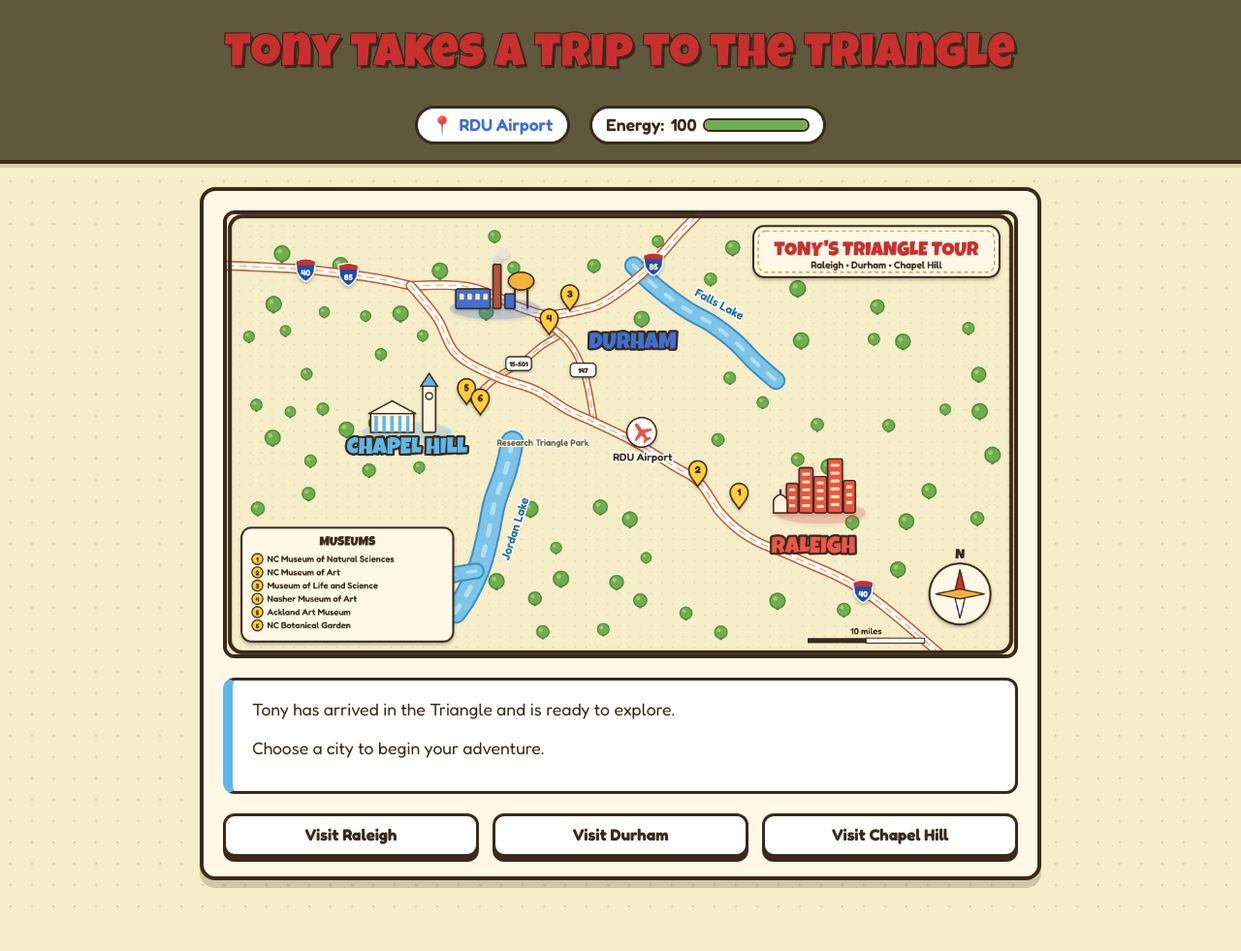
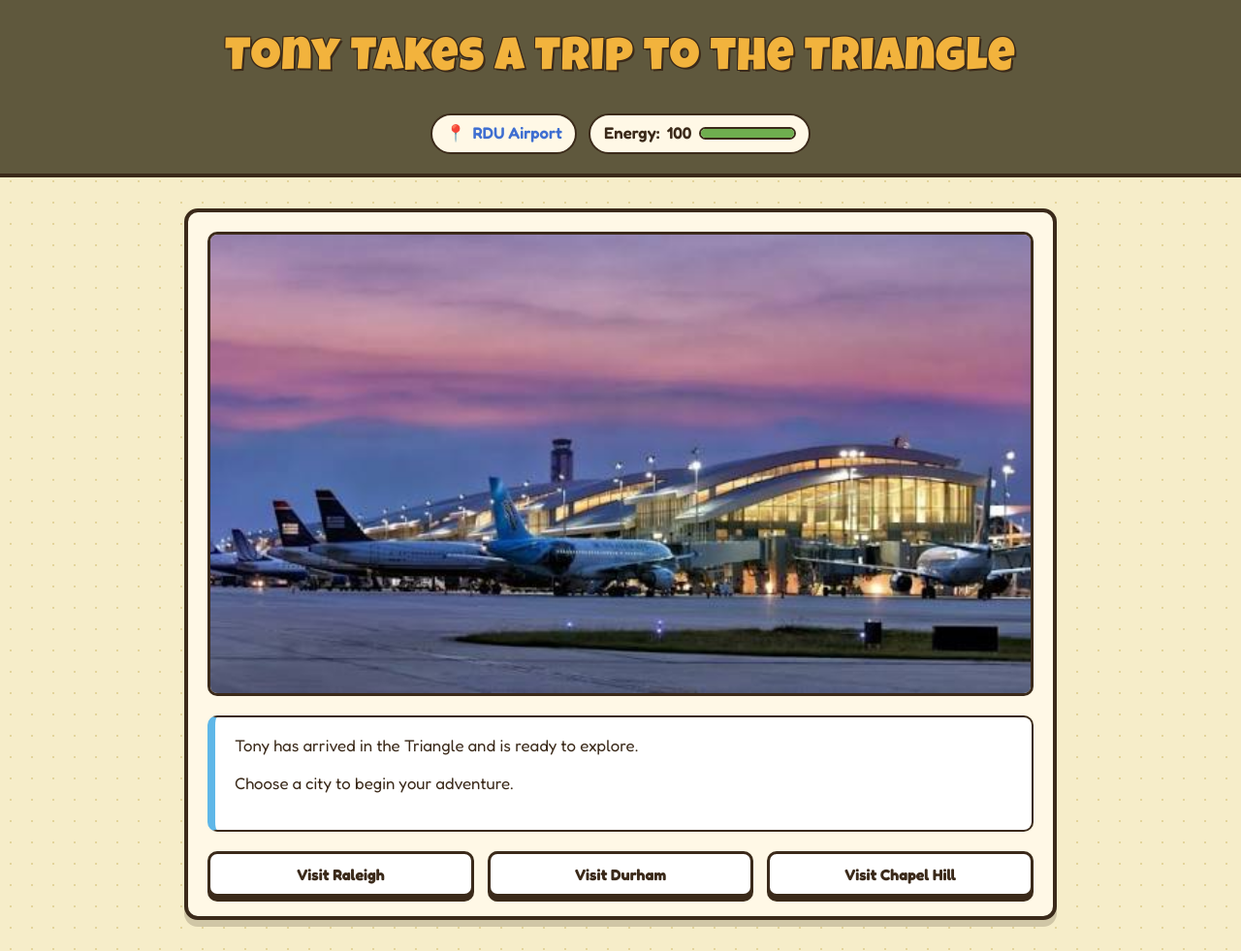
Before and after one commit to achunter3/WEB-115-Final-Project, a plain HTML site: page index.html in a window 1280 px wide. Shown: the whole page at 97% size. Before the commit the page ends 948 px from the top, so only its background shows below. Drawn offline with Linux system fonts and the light colour scheme.

Commit message:
Update images and styling

```diff
--- a/script.js
+++ b/script.js
@@ -6,116 +6,164 @@ const scenes = {
     paragraphs: [
       "Tony has arrived in the Triangle and is ready to explore.",
       "Choose a city to begin your adventure.",
-            ""
+      "",
     ],
-        image: "triangle-map.png",
+    image: "assets/image.png",
     imageAlt: "Map of the Triangle",
     tooltip: "Raleigh, Durham, and Chapel Hill make up the Research Triangle.",
     choices: [
       { label: "Visit Raleigh", target: "raleigh" },
       { label: "Visit Durham", target: "durham" },
-            { label: "Visit Chapel Hill", target: "chapelHill" }
-        ]
+      { label: "Visit Chapel Hill", target: "chapelHill" },
+    ],
   },
   raleigh: {
     title: "Raleigh",
-        paragraphs: ["Tony is exploring Raleigh.", "Choose a museum. Use Back to return to the airport.", ""],
-        image: "triangle-map.png",
+    paragraphs: [
+      "Tony is exploring Raleigh.",
+      "Choose a museum. Use Back to return to the airport.",
+      "",
+    ],
+    image: "assets/raleigh.png",
     imageAlt: "Map of the Triangle",
     choices: [
       { label: "NC Museum of Natural Sciences", target: "naturalSciences" },
-            { label: "NC Museum of Art", target: "raleighArt" }
-        ]
+      { label: "NC Museum of Art", target: "raleighArt" },
+    ],
   },
   durham: {
     title: "Durham",
-        paragraphs: ["Tony is exploring Durham.", "Choose a museum. Use Back to return to the airport.", ""],
-        image: "triangle-map.png",
+    paragraphs: [
+      "Tony is exploring Durham.",
+      "Choose a museum. Use Back to return to the airport.",
+      "",
+    ],
+    image: "assets/durham.png",
     imageAlt: "Map of the Triangle",
     choices: [
       { label: "Museum of Life and Science", target: "lifeAndScience" },
-            { label: "Nasher Museum of Art", target: "nasher" }
-        ]
+      { label: "Nasher Museum of Art", target: "nasher" },
+    ],
   },
   chapelHill: {
     title: "Chapel Hill",
-        paragraphs: ["Tony is exploring Chapel Hill.", "Choose a museum. Use Back to return to the airport.", ""],
-        image: "triangle-map.png",
+    paragraphs: [
+      "Tony is exploring Chapel Hill.",
+      "Choose a museum. Use Back to return to the airport.",
+      "",
+    ],
+    image: "assets/chapel-hill.png",
     imageAlt: "Map of the Triangle",
     choices: [
       { label: "Ackland Art Museum", target: "ackland" },
-            { label: "NC Botanical Garden", target: "botanicalGarden" }
-        ]
+      { label: "NC Botanical Garden", target: "botanicalGarden" },
+    ],
   },
   naturalSciences: {
     title: "NC Museum of Natural Sciences",
     city: "raleigh",
-        paragraphs: ["Tony is visiting the NC Museum of Natural Sciences.", "Add this museum's story or challenge here.", ""],
-        image: "triangle-map.png",
+    paragraphs: [
+      "Tony is visiting the NC Museum of Natural Sciences.",
+      "Add this museum's story or challenge here.",
+      "",
+    ],
+    image: "assets/natural-science.png",
     imageAlt: "Map of the Triangle",
-        choices: []
+    choices: [],
   },
   raleighArt: {
     title: "NC Museum of Art",
     city: "raleigh",
-        paragraphs: ["Tony is visiting the NC Museum of Art.", "Add this museum's story or challenge here.", ""],
-        image: "triangle-map.png",
+    paragraphs: [
+      "Tony is visiting the NC Museum of Art.",
+      "Add this museum's story or challenge here.",
+      "",
+    ],
+    image: "assets/art-museum.png",
     imageAlt: "Map of the Triangle",
-        choices: []
+    choices: [],
   },
   lifeAndScience: {
     title: "Museum of Life and Science",
     city: "durham",
-        paragraphs: ["Tony is visiting the Museum of Life and Science.", "Add this museum's story or challenge here.", ""],
-        image: "triangle-map.png",
+    paragraphs: [
+      "Tony is visiting the Museum of Life and Science.",
+      "Add this museum's story or challenge here.",
+      "",
+    ],
+    image: "assets/life-science.png",
     imageAlt: "Map of the Triangle",
-        choices: []
+    choices: [],
   },
   nasher: {
     title: "Nasher Museum of Art",
     city: "durham",
-        paragraphs: ["Tony is visiting the Nasher Museum of Art.", "Add this museum's story or challenge here.", ""],
-        image: "triangle-map.png",
+    paragraphs: [
+      "Tony is visiting the Nasher Museum of Art.",
+      "Add this museum's story or challenge here.",
+      "",
+    ],
+    image: "assets/nasher-art.png",
     imageAlt: "Map of the Triangle",
-        choices: []
+    choices: [],
   },
   ackland: {
     title: "Ackland Art Museum",
     city: "chapel-hill",
-        paragraphs: ["Tony is visiting the Ackland Art Museum.", "Add this museum's story or challenge here.", ""],
-        image: "triangle-map.png",
+    paragraphs: [
+      "Tony is visiting the Ackland Art Museum.",
+      "Add this museum's story or challenge here.",
+      "",
+    ],
+    image: "assets/ackland-art.png",
     imageAlt: "Map of the Triangle",
-        choices: []
+    choices: [],
   },
   botanicalGarden: {
     title: "NC Botanical Garden",
     city: "chapel-hill",
-        paragraphs: ["Tony is visiting the NC Botanical Garden.", "Add this museum's story or challenge here.", ""],
-        image: "triangle-map.png",
+    paragraphs: [
+      "Tony is visiting the NC Botanical Garden.",
+      "Add this museum's story or challenge here.",
+      "",
+    ],
+    image: "assets/botanical-garden.png",
     imageAlt: "Map of the Triangle",
-        choices: []
+    choices: [],
   },
   raleighEnding: {
     title: "Raleigh Ending",
-        paragraphs: ["Tony ends the day in Raleigh.", "Add the Raleigh ending story here.", ""],
-        image: "triangle-map.png",
+    paragraphs: [
+      "Tony ends the day in Raleigh.",
+      "Add the Raleigh ending story here.",
+      "",
+    ],
+    image: "assets/raleigh-ending.png",
     imageAlt: "Map of the Triangle",
-        choices: []
+    choices: [],
   },
   durhamEnding: {
     title: "Durham Ending",
-        paragraphs: ["Tony ends the day in Durham.", "Add the Durham ending story here.", ""],
-        image: "triangle-map.png",
+    paragraphs: [
+      "Tony ends the day in Durham.",
+      "Add the Durham ending story here.",
+      "",
+    ],
+    image: "assets/durham-ending.png",
     imageAlt: "Map of the Triangle",
-        choices: []
+    choices: [],
   },
   chapelHillEnding: {
     title: "Chapel Hill Ending",
-        paragraphs: ["Tony ends the day in Chapel Hill.", "Add the Chapel Hill ending story here.", ""],
-        image: "triangle-map.png",
+    paragraphs: [
+      "Tony ends the day in Chapel Hill.",
+      "Add the Chapel Hill ending story here.",
+      "",
+    ],
+    image: "assets/chapel-hill-ending.png",
     imageAlt: "Map of the Triangle",
-        choices: []
-    }
+    choices: [],
+  },
 };
 
 // DOM elements
@@ -126,11 +174,11 @@ const elements = {
   paragraphs: [
     document.getElementById("paragraph1"),
     document.getElementById("paragraph2"),
-        document.getElementById("paragraph3")
+    document.getElementById("paragraph3"),
   ],
   choices: document.getElementById("choice-buttons"),
   back: document.getElementById("backButton"),
-    endDay: document.getElementById("endDayButton")
+  endDay: document.getElementById("endDayButton"),
 };
 
 // Game state
@@ -141,7 +189,9 @@ const visitedCities = new Set();
 // Render the current scene
 function renderScene() {
   const scene = scenes[currentSceneId];
-    const isCityHub = ["raleigh", "durham", "chapelHill"].includes(currentSceneId);
+  const isCityHub = ["raleigh", "durham", "chapelHill"].includes(
+    currentSceneId,
+  );
 
   elements.location.textContent = scene.title;
   elements.image.src = scene.image;
@@ -195,7 +245,7 @@ elements.endDay.addEventListener("click", () => {
   const endingByCity = {
     raleigh: "raleighEnding",
     durham: "durhamEnding",
-        chapelHill: "chapelHillEnding"
+    chapelHill: "chapelHillEnding",
   };
   moveToScene(endingByCity[currentSceneId]);
 });
--- a/style.css
+++ b/style.css
@@ -1,90 +1,89 @@
+
 /* ============================================================
-   Tony Takes a Trip to the Triangle: Styles
-   Theme: matches the cartoon map (cream paper, brown ink,
-   city colors, chunky buttons)
+   Tony Takes a Trip to the Triangle
+   Theme: Cartoon travel adventure
    ============================================================ */
 
-/* Same fonts as the map (loaded from Google Fonts) */
-@import url("https://fonts.googleapis.com/css2?family=Fredoka:wght@400;600;700&family=Luckiest+Guy&display=swap");
+/* Fonts */
+@import url('https://fonts.googleapis.com/css2?family=Fredoka:wght@400;500;600;700&family=Luckiest+Guy&display=swap');
 
-/* ---------- Colors and shared values ---------- */
+/* Colors */
 :root {
     --paper: #f6edc9;
     --paper-light: #fff8e6;
     --paper-dark: #5f583d;
     --ink: #3b2a1a;
+
     --raleigh-red: #e8574a;
     --durham-blue: #3f6fd1;
     --chapel-blue: #5fb7e8;
+
     --gold: #f2b33d;
     --green: #6fae4f;
     --danger: #c8302f;
-    --radius: 16px;
-    --border: 4px solid var(--ink);
-    --pop-shadow: 0 5px 0 var(--ink);
+
+    --radius: 14px;
+    --border: 3px solid var(--ink);
+    --shadow: 0 5px 0 var(--ink);
 }
 
+/* General page styles */
 * {
     box-sizing: border-box;
 }
 
-/* ---------- Page ---------- */
 body {
     margin: 0;
     min-height: 100vh;
     font-family: "Fredoka", "Segoe UI", sans-serif;
-    font-size: 1.1rem;
+    font-size: 1.05rem;
     line-height: 1.6;
     color: var(--ink);
     background-color: var(--paper);
-    /* little dot texture, like the map */
-    background-image: radial-gradient(#e3d49b 1.4px, transparent 1.4px);
+    background-image: radial-gradient(#e3d49b 1.2px, transparent 1.2px);
     background-size: 22px 22px;
 }
 
-/* ---------- Header ---------- */
+/* Header */
 header {
     background: var(--paper-dark);
-    border-bottom: var(--border);
-    padding: 1.25rem 1rem 1rem;
+    border-bottom: 4px solid var(--ink);
+    padding: 1.5rem 1rem 1.25rem;
     text-align: center;
-    box-shadow: 0 4px 0 rgba(59, 42, 26, 0.15);
 }
 
 h1 {
-    margin: 0 0 0.75rem;
+    margin: 0 0 1rem;
     font-family: "Luckiest Guy", "Fredoka", sans-serif;
+    font-size: clamp(1.8rem, 5vw, 3rem);
     font-weight: 400;
-    font-size: clamp(1.8rem, 5vw, 3rem);
     letter-spacing: 1px;
-    color: var(--danger);
-    /* outlined cartoon text */
+    color: var(--gold);
     text-shadow:
-        3px 3px 0 var(--ink),
+        2px 2px 0 var(--ink),
         -1px -1px 0 var(--ink),
         1px -1px 0 var(--ink),
         -1px 1px 0 var(--ink);
 }
 
-/* ---------- Status bar ---------- */
+/* Status bar */
 #status-bar {
     display: flex;
     justify-content: center;
     align-items: center;
     flex-wrap: wrap;
-    gap: 0.75rem 1.25rem;
+    gap: 0.75rem;
     font-weight: 600;
 }
 
-/* each status item looks like a little badge */
 #status-bar > span {
     display: inline-flex;
     align-items: center;
-    gap: 0.4rem;
-    background: #fff;
-    border: 3px solid var(--ink);
-    border-radius: 999px;
-    padding: 0.2rem 0.9rem;
+    gap: 0.45rem;
+    background: var(--paper-light);
+    border: 2px solid var(--ink);
+    border-radius: 30px;
+    padding: 0.35rem 0.85rem;
 }
 
 #location {
@@ -98,63 +97,61 @@ h1 {
 
 #energy-bar {
     display: inline-block;
-    width: 110px;
-    height: 14px;
-    background: #eee3c0;
+    width: 100px;
+    height: 13px;
+    overflow: hidden;
+    background: #e5dcc2;
     border: 2px solid var(--ink);
-    border-radius: 999px;
-    overflow: hidden;
+    border-radius: 20px;
 }
 
 #energy-fill {
     display: block;
-    width: 100%;          /* JS changes this to match energy */
+    width: 100%;
     height: 100%;
     background: var(--green);
     transition: width 0.4s ease, background-color 0.4s ease;
-}
-
-/* timer badge only shows when it has text in it */
-#status-bar > #timer:empty {
-    display: none;
 }
 
 #timer {
     color: var(--danger);
 }
 
-/* ---------- Main layout ---------- */
+#status-bar > #timer:empty {
+    display: none;
+}
+
+/* Main content */
 main {
-    max-width: 900px;
-    margin: 1.5rem auto 2.5rem;
-    padding: 0 1rem;
+    width: min(100% - 2rem, 900px);
+    margin: 2rem auto;
 }
 
 #story {
+    padding: 1.25rem;
     background: var(--paper-light);
-    border: var(--border);
+    border: 4px solid var(--ink);
     border-radius: var(--radius);
-    box-shadow: 0 8px 0 rgba(59, 42, 26, 0.2);
-    padding: 1.25rem;
+    box-shadow: 0 7px 0 rgba(59, 42, 26, 0.2);
 }
 
-/* ---------- Story image ---------- */
+/* Story image */
 #image-container {
-    position: relative;   /* lets the tooltip sit on top of the image */
+    position: relative;
 }
 
 #story-image {
     display: block;
     width: 100%;
-    aspect-ratio: 16 / 9;     /* every scene image is the same shape */
-    object-fit: cover;        /* fills the box without stretching */
+    aspect-ratio: 16 / 9;
+    object-fit: cover;
+    background: #eee3c0;
     border: var(--border);
-    border-radius: 12px;
-    background: #eee3c0;      /* shows while the image is loading */
+    border-radius: 10px;
     cursor: help;
 }
 
-/* Tooltip: hidden by default, JS shows it on mouseover */
+/* Image tooltip */
 #tooltip {
     display: none;
     position: absolute;
@@ -162,25 +159,25 @@ main {
     bottom: 16px;
     transform: translateX(-50%);
     width: min(90%, 520px);
+    padding: 0.65rem 1rem;
     background: #fff;
-    border: 3px solid var(--ink);
-    border-radius: 12px;
-    box-shadow: var(--pop-shadow);
-    padding: 0.6rem 0.9rem;
+    border: 2px solid var(--ink);
+    border-radius: 10px;
+    box-shadow: var(--shadow);
     font-size: 0.95rem;
     text-align: center;
-    pointer-events: none;     /* so it doesn't block the mouse */
+    pointer-events: none;
 }
 
-/* ---------- Story text ---------- */
+/* Story text */
 #story-text {
+    min-height: 120px;
     margin-top: 1.25rem;
+    padding: 1rem 1.25rem;
     background: #fff;
-    border: 3px solid var(--ink);
-    border-left: 10px solid var(--chapel-blue);
-    border-radius: 12px;
-    padding: 1rem 1.25rem;
-    min-height: 120px;
+    border: 2px solid var(--ink);
+    border-left: 8px solid var(--chapel-blue);
+    border-radius: 10px;
 }
 
 #story-text p {
@@ -191,91 +188,103 @@ main {
     margin-bottom: 0;
 }
 
-/* hide paragraphs that have no text yet */
 #story-text p:empty {
     display: none;
 }
 
-/* ---------- Buttons ---------- */
+/* Navigation buttons */
 #nav-buttons {
     display: flex;
-    align-items: flex-start;
-    gap: 0.9rem;
+    align-items: stretch;
+    gap: 0.85rem;
     margin-top: 1.25rem;
 }
 
 #choice-buttons {
     display: grid;
     flex: 1;
-    grid-template-columns: repeat(auto-fit, minmax(min(100%, 150px), 1fr));
-    gap: 0.9rem;
+    grid-template-columns: repeat(auto-fit, minmax(150px, 1fr));
+    gap: 0.85rem;
 }
 
 #choice-buttons button {
     width: 100%;
 }
 
+/* All buttons */
 button {
+    padding: 0.65rem 1.2rem;
     font-family: "Fredoka", sans-serif;
-    font-size: 1.05rem;
+    font-size: 1rem;
     font-weight: 700;
     color: var(--ink);
     background: #fff;
     border: 3px solid var(--ink);
-    border-radius: 12px;
-    padding: 0.6rem 1.3rem;
-    box-shadow: var(--pop-shadow);
+    border-radius: 10px;
+    box-shadow: var(--shadow);
     cursor: pointer;
-    transition: transform 0.08s, box-shadow 0.08s, background-color 0.2s;
+    transition: transform 0.1s ease, box-shadow 0.1s ease,
+        background-color 0.2s ease;
 }
 
-button:hover {
+button:hover:not(:disabled) {
     transform: translateY(-2px);
     box-shadow: 0 7px 0 var(--ink);
 }
 
-/* "pressed" effect */
-button:active {
+button:active:not(:disabled) {
     transform: translateY(4px);
     box-shadow: 0 1px 0 var(--ink);
 }
 
 button:focus-visible {
     outline: 3px dashed var(--durham-blue);
-    outline-offset: 3px;
+    outline-offset: 4px;
 }
 
 button:disabled {
     opacity: 0.45;
     cursor: not-allowed;
-    transform: none;
-    box-shadow: var(--pop-shadow);
+    box-shadow: var(--shadow);
 }
 
 #backButton {
+    flex-shrink: 0;
     background: var(--gold);
-    flex: 0 0 auto;
 }
 
 #endDayButton {
+    flex-shrink: 0;
+    color: #fff;
     background: var(--raleigh-red);
-    color: #fff;
 }
 
-/* Add this class with JS to hide anything:
-   element.classList.add("hidden") */
+/* Utility class used by JavaScript */
 .hidden {
     display: none !important;
 }
 
-/* ---------- Small screens ---------- */
+/* Mobile layout */
 @media (max-width: 600px) {
     body {
         font-size: 1rem;
     }
 
+    header {
+        padding: 1rem 0.75rem;
+    }
+
+    main {
+        width: min(100% - 1rem, 900px);
+        margin: 1rem auto;
+    }
+
     #story {
         padding: 0.75rem;
+    }
+
+    #story-text {
+        padding: 0.85rem;
     }
 
     #nav-buttons {
@@ -284,10 +293,10 @@ button:disabled {
 
     #choice-buttons {
         width: 100%;
+        grid-template-columns: 1fr;
     }
 
     #nav-buttons button {
-        flex: 1 1 100%;
         width: 100%;
     }
 }
```
Also changed, not shown: assets/ackland-art.png (added), assets/art-museum.png (added), assets/botanical-garden.png (added), assets/chapel-hill-ending.png (added), assets/chapel-hill.png (added), assets/durham-ending.png (added), assets/durham.png (added), assets/image.png (added), assets/life-science.png (added), assets/nasher-art.png (added), assets/natural-science.png (added), assets/raleigh-ending.png (added), assets/raleigh.png (added). Lines whose indentation alone changed are shown as unchanged.
